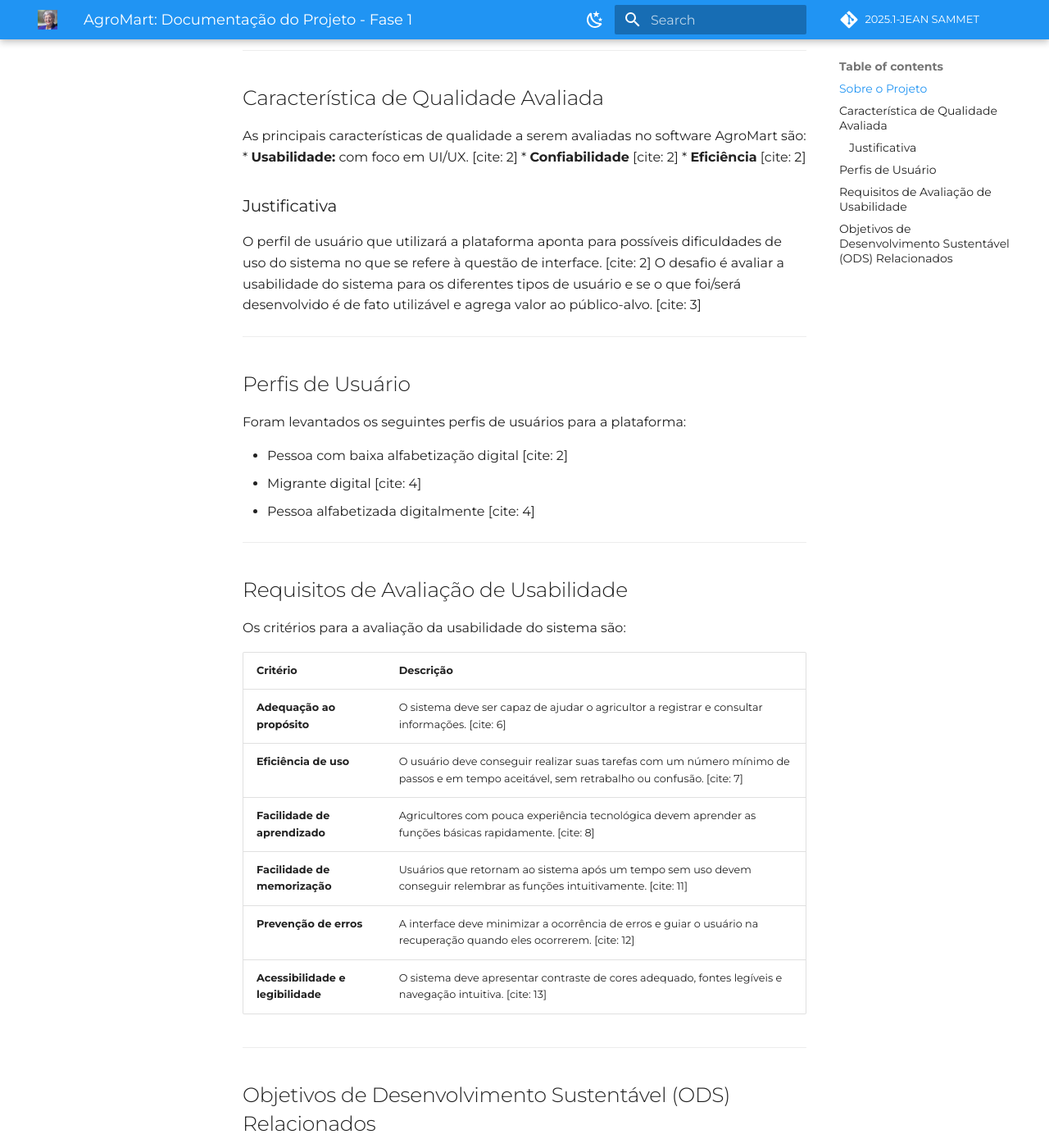
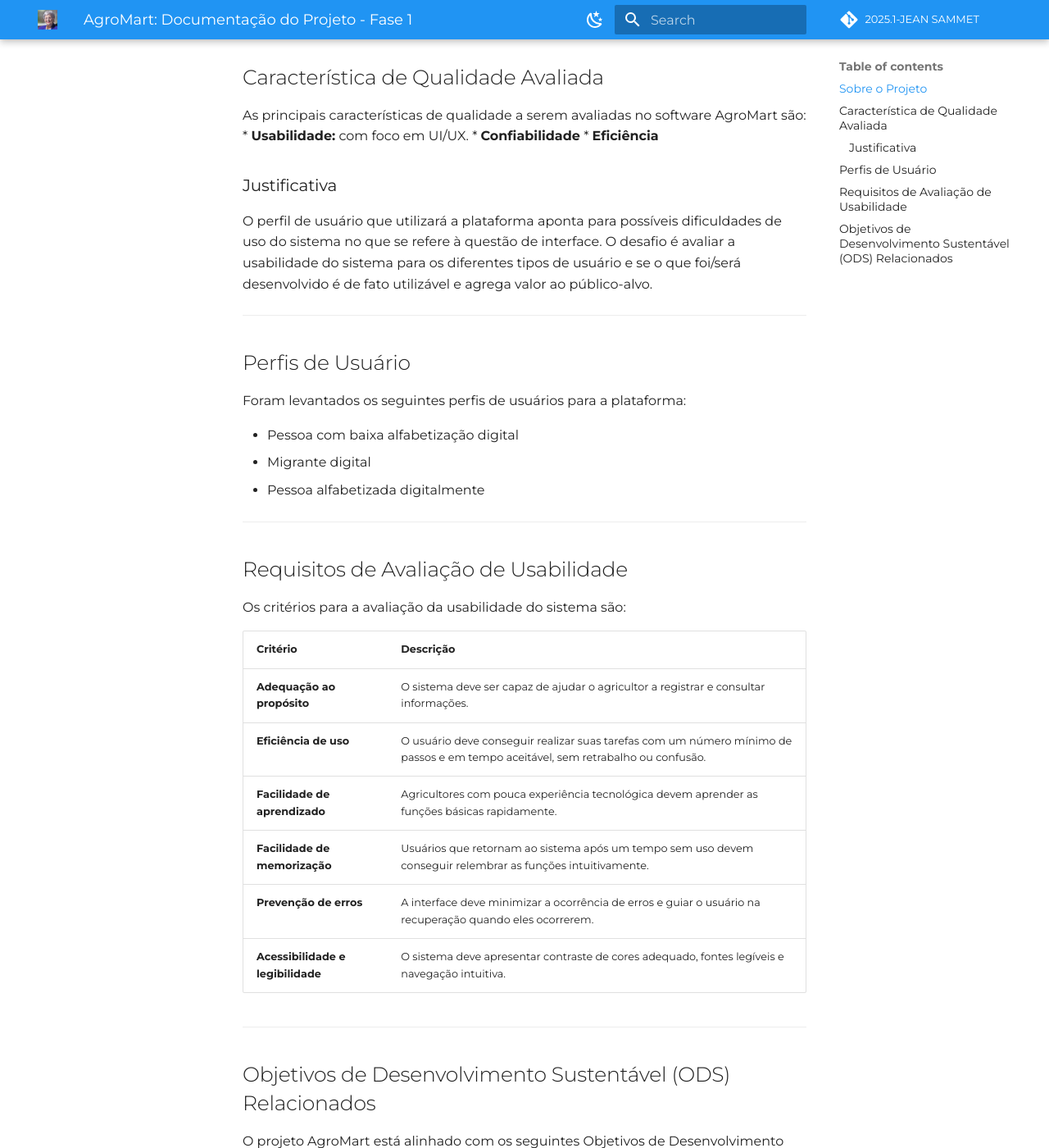
Before and after one commit to FCTE-Qualidade-de-Software-1/2025-1-T02-JEAN-SAMMET, an MkDocs documentation site: the page built from docs/slides.md, in a window 1280 px wide and 1400 px high, scrolled down 412 px. Shown: the whole window at 82% size. Built offline with MkDocs 1.6.1 and Material for MkDocs 9.7.7, drawn with Linux system fonts in a browser that asks for light colours; comment, search, counter and statistics services are not loaded; some of the changed text lies outside the part shown.

Commit message:
Update slides.md

```diff
--- a/docs/slides.md
+++ b/docs/slides.md
@@ -2,24 +2,24 @@
 
 ## Sobre o Projeto
 
-**Nome:** AGROMART [cite: 1, 5, 10, 15]
-**Descrição:** Software de apoio à comercialização de cestas de produtos agroecológicos de comunidades de pequenos produtores. [cite: 1, 5, 10, 15]
-**Instituição:** UNB Faculdade de Ciência e Tecnologia em Engenharia (FCTE) - UnB Campus Gama [cite: 4, 9, 14]
-**Disciplina:** Qualidade de Software [cite: 4, 9, 14]
-**Grupo:** Jean Sammet [cite: 1, 5, 10, 15]
+**Nome:** AGROMART
+**Descrição:** Software de apoio à comercialização de cestas de produtos agroecológicos de comunidades de pequenos produtores.
+**Instituição:** UNB Faculdade de Ciência e Tecnologia em Engenharia (FCTE) - UnB Campus Gama
+**Disciplina:** Qualidade de Software
+**Grupo:** Jean Sammet
 
 ---
 
 ## Característica de Qualidade Avaliada
 
 As principais características de qualidade a serem avaliadas no software AgroMart são:
-* **Usabilidade:** com foco em UI/UX. [cite: 2]
-* **Confiabilidade** [cite: 2]
-* **Eficiência** [cite: 2]
+* **Usabilidade:** com foco em UI/UX.
+* **Confiabilidade**
+* **Eficiência**
 
 ### Justificativa
 
-O perfil de usuário que utilizará a plataforma aponta para possíveis dificuldades de uso do sistema no que se refere à questão de interface. [cite: 2] O desafio é avaliar a usabilidade do sistema para os diferentes tipos de usuário e se o que foi/será desenvolvido é de fato utilizável e agrega valor ao público-alvo. [cite: 3]
+O perfil de usuário que utilizará a plataforma aponta para possíveis dificuldades de uso do sistema no que se refere à questão de interface. O desafio é avaliar a usabilidade do sistema para os diferentes tipos de usuário e se o que foi/será desenvolvido é de fato utilizável e agrega valor ao público-alvo.
 
 ---
 
@@ -27,9 +27,9 @@
 
 Foram levantados os seguintes perfis de usuários para a plataforma:
 
-* Pessoa com baixa alfabetização digital [cite: 2]
-* Migrante digital [cite: 4]
-* Pessoa alfabetizada digitalmente [cite: 4]
+* Pessoa com baixa alfabetização digital
+* Migrante digital
+* Pessoa alfabetizada digitalmente
 
 ---
 
@@ -39,12 +39,12 @@
 
 | Critério | Descrição |
 | :--- | :--- |
-| **Adequação ao propósito** | O sistema deve ser capaz de ajudar o agricultor a registrar e consultar informações. [cite: 6] |
-| **Eficiência de uso** | O usuário deve conseguir realizar suas tarefas com um número mínimo de passos e em tempo aceitável, sem retrabalho ou confusão. [cite: 7] |
-| **Facilidade de aprendizado** | Agricultores com pouca experiência tecnológica devem aprender as funções básicas rapidamente. [cite: 8] |
-| **Facilidade de memorização** | Usuários que retornam ao sistema após um tempo sem uso devem conseguir relembrar as funções intuitivamente. [cite: 11] |
-| **Prevenção de erros** | A interface deve minimizar a ocorrência de erros e guiar o usuário na recuperação quando eles ocorrerem. [cite: 12] |
-| **Acessibilidade e legibilidade** | O sistema deve apresentar contraste de cores adequado, fontes legíveis e navegação intuitiva. [cite: 13] |
+| **Adequação ao propósito** | O sistema deve ser capaz de ajudar o agricultor a registrar e consultar informações. |
+| **Eficiência de uso** | O usuário deve conseguir realizar suas tarefas com um número mínimo de passos e em tempo aceitável, sem retrabalho ou confusão. |
+| **Facilidade de aprendizado** | Agricultores com pouca experiência tecnológica devem aprender as funções básicas rapidamente. |
+| **Facilidade de memorização** | Usuários que retornam ao sistema após um tempo sem uso devem conseguir relembrar as funções intuitivamente. |
+| **Prevenção de erros** | A interface deve minimizar a ocorrência de erros e guiar o usuário na recuperação quando eles ocorrerem. |
+| **Acessibilidade e legibilidade** | O sistema deve apresentar contraste de cores adequado, fontes legíveis e navegação intuitiva. |
 
 ---
 
@@ -52,8 +52,8 @@
 
 O projeto AgroMart está alinhado com os seguintes Objetivos de Desenvolvimento Sustentável da ONU:
 
-* **ODS 2:** Fome Zero e Agricultura Sustentável [cite: 16]
-* **ODS 8:** Trabalho Decente e Crescimento Econômico [cite: 16]
-* **ODS 12:** Consumo e Produção Responsáveis [cite: 16]
-* **ODS 13:** Ação Contra a Mudança Global do Clima [cite: 16]
-* **ODS 15:** Vida Terrestre [cite: 16]
+* **ODS 2:** Fome Zero e Agricultura Sustentável
+* **ODS 8:** Trabalho Decente e Crescimento Econômico
+* **ODS 12:** Consumo e Produção Responsáveis
+* **ODS 13:** Ação Contra a Mudança Global do Clima
+* **ODS 15:** Vida Terrestre
```
